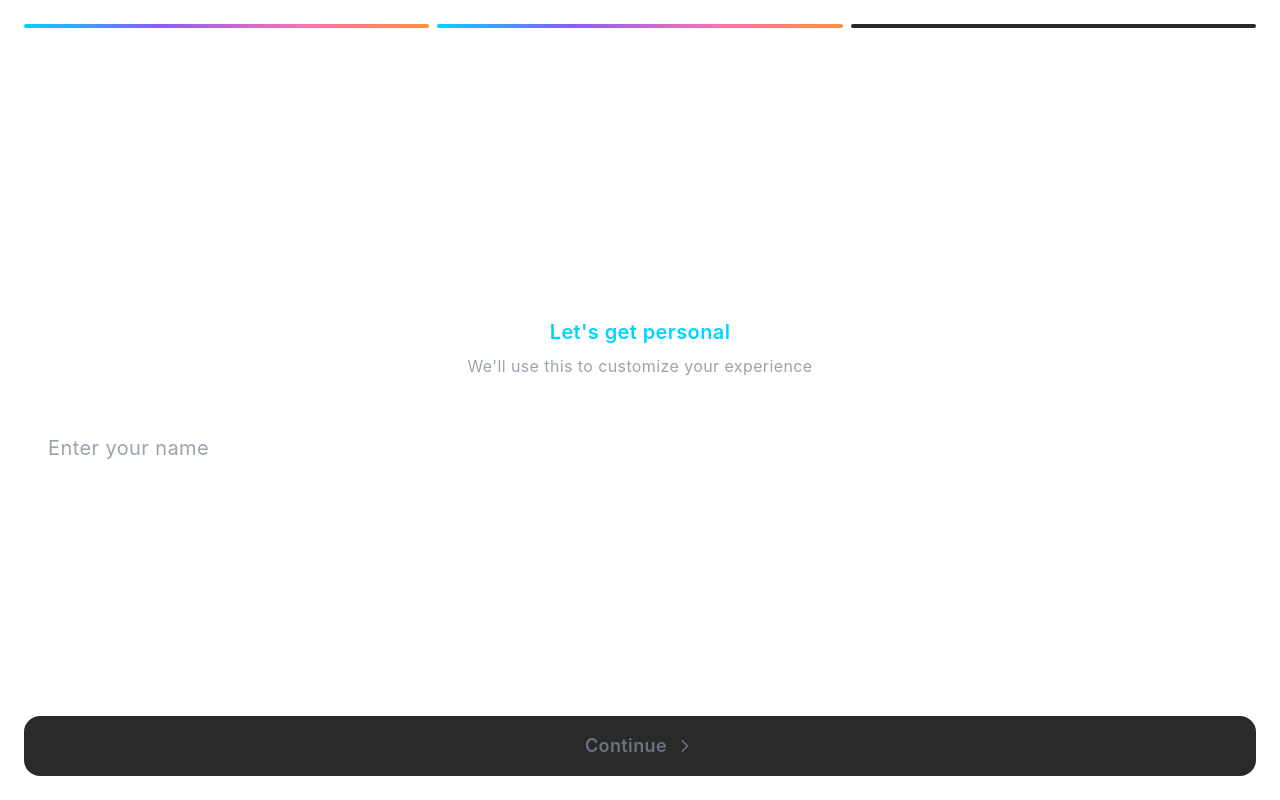
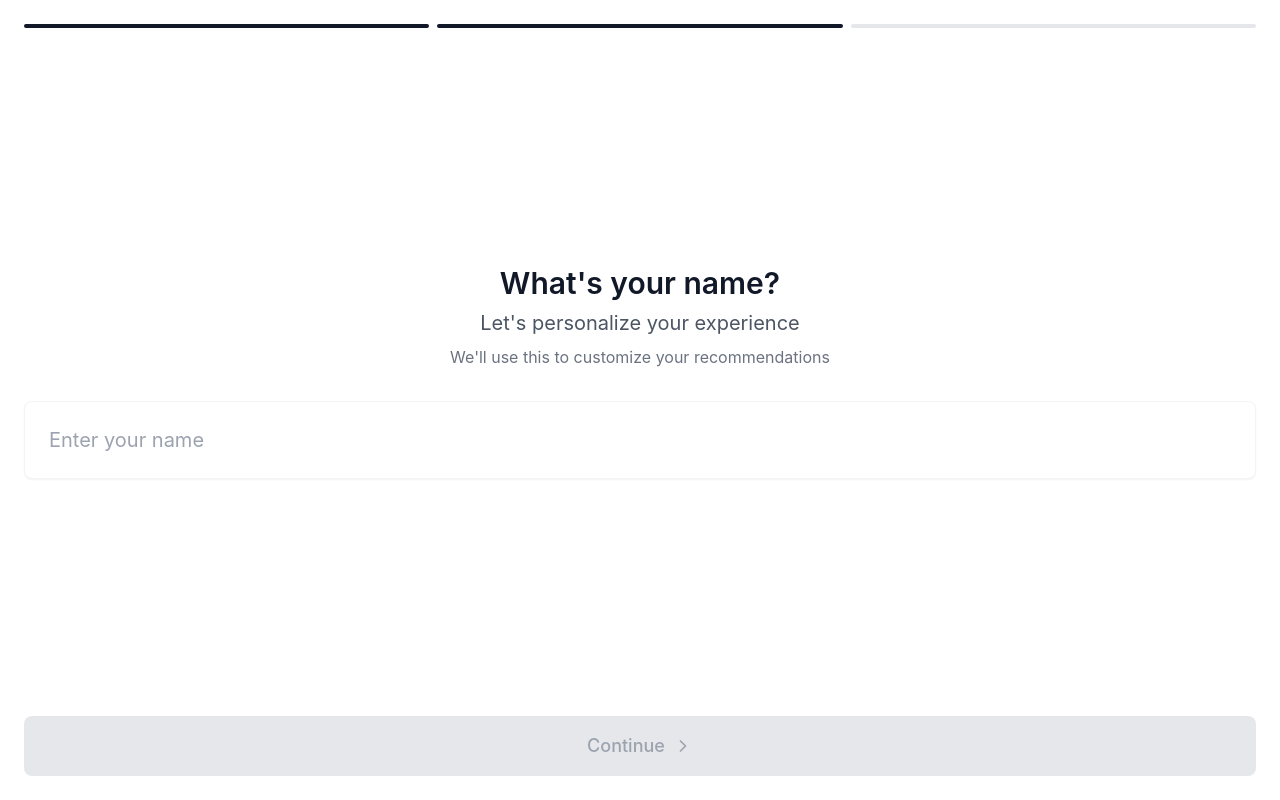
Before and after one commit to soyelshyngys/stride-sync-ai-coach, a React (Vite) app: page / in a window 1280 px wide. Both pictures are taken after a click on the button "Continue". Built offline with nearby package versions, Linux system fonts and the light colour scheme.

Commit message:
Refactor: Apply minimal design and font styles
Apply the requested minimal design, font styles, and color scheme to the app.

```diff
--- a/src/components/TemporunApp.tsx
+++ b/src/components/TemporunApp.tsx
@@ -1,6 +1,6 @@
 
 import React, { useState } from 'react';
-import { Camera, MessageCircle, Target, User, Zap } from 'lucide-react';
+import { Camera, MessageCircle, Target, User } from 'lucide-react';
 import OnboardingScreen from './screens/OnboardingScreen';
 import PostureAnalysisScreen from './screens/PostureAnalysisScreen';
 import FootAnalysisScreen from './screens/FootAnalysisScreen';
@@ -74,66 +74,63 @@ const TemporunApp = () => {
   const showBottomNav = !['onboarding', 'posture', 'foot', 'shoes'].includes(currentScreen);
 
   return (
-    <div className="min-h-screen bg-white relative overflow-hidden">
-      {/* Background Effects */}
-      <div className="absolute inset-0 bg-white pointer-events-none" />
-
+    <div className="min-h-screen bg-white">
       {/* Main Content */}
-      <div className={`relative z-10 ${showBottomNav ? 'pb-20' : ''}`}>
+      <div className={`${showBottomNav ? 'pb-20' : ''}`}>
         {renderScreen()}
       </div>
 
       {/* Bottom Navigation */}
       {showBottomNav && (
-        <div className="fixed bottom-0 left-0 right-0 z-50 bg-white border-t border-gray-100">
-          <div className="mx-4 mb-4 pt-4">
+        <div className="fixed bottom-0 left-0 right-0 bg-white border-t border-gray-100">
+          <div className="px-6 py-4">
             <div className="flex items-center justify-around">
               <button
                 onClick={() => setCurrentScreen('chat')}
-                className={`flex flex-col items-center space-y-1 p-3 rounded-xl transition-all duration-300 ${
+                className={`flex flex-col items-center space-y-1 p-3 transition-colors ${
                   currentScreen === 'chat'
-                    ? 'bg-black text-white'
-                    : 'text-gray-600 hover:text-black'
+                    ? 'text-gray-900'
+                    : 'text-gray-400'
                 }`}
               >
-                <MessageCircle size={24} />
-                <span className="text-xs font-medium uppercase tracking-wider">Coach</span>
+                <MessageCircle size={20} />
+                <span className="text-xs font-medium">Coach</span>
               </button>
 
               <button
                 onClick={() => setCurrentScreen('posture')}
-                className={`flex flex-col items-center space-y-1 p-3 rounded-xl transition-all duration-300 ${
+                className={`flex flex-col items-center space-y-1 p-3 transition-colors ${
                   currentScreen === 'posture'
-                    ? 'bg-black text-white'
-                    : 'text-gray-600 hover:text-black'
+                    ? 'text-gray-900'
+                    : 'text-gray-400'
                 }`}
               >
-                <Camera size={24} />
-                <span className="text-xs font-medium uppercase tracking-wider">Analyze</span>
+                <Camera size={20} />
+                <span className="text-xs font-medium">Analyze</span>
               </button>
 
               <button
                 onClick={() => setCurrentScreen('shoes')}
-                className={`flex flex-col items-center space-y-1 p-3 rounded-xl transition-all duration-300 ${
+                className={`flex flex-col items-center space-y-1 p-3 transition-colors ${
                   currentScreen === 'shoes'
-                    ? 'bg-black text-white'
-                    : 'text-gray-600 hover:text-black'
+                    ? 'text-gray-900'
+                    : 'text-gray-400'
                 }`}
               >
-                <Target size={24} />
-                <span className="text-xs font-medium uppercase tracking-wider">Shoes</span>
+                <Target size={20} />
+                <span className="text-xs font-medium">Shoes</span>
               </button>
 
               <button
                 onClick={() => setCurrentScreen('profile')}
-                className={`flex flex-col items-center space-y-1 p-3 rounded-xl transition-all duration-300 ${
+                className={`flex flex-col items-center space-y-1 p-3 transition-colors ${
                   currentScreen === 'profile'
-                    ? 'bg-black text-white'
-                    : 'text-gray-600 hover:text-black'
+                    ? 'text-gray-900'
+                    : 'text-gray-400'
                 }`}
               >
-                <User size={24} />
-                <span className="text-xs font-medium uppercase tracking-wider">Profile</span>
+                <User size={20} />
+                <span className="text-xs font-medium">Profile</span>
               </button>
             </div>
           </div>
--- a/src/components/screens/OnboardingScreen.tsx
+++ b/src/components/screens/OnboardingScreen.tsx
@@ -1,6 +1,6 @@
 
 import React, { useState } from 'react';
-import { ChevronRight, Zap, Target, Camera, MessageCircle } from 'lucide-react';
+import { ChevronRight, Target, Camera, MessageCircle } from 'lucide-react';
 
 interface OnboardingScreenProps {
   onComplete: (data: { name: string; runningGoals: string }) => void;
@@ -13,33 +13,25 @@ const OnboardingScreen: React.FC<OnboardingScreenProps> = ({ onComplete }) => {
 
   const steps = [
     {
-      title: "Welcome to",
-      subtitle: "TEMPORUN",
-      description: "Your AI-powered running coach and shoe stylist",
+      title: "Welcome to Temporun",
+      subtitle: "AI-powered running coach",
+      description: "Analyze your posture, discover your foot type, and get personalized shoe recommendations",
       component: (
         <div className="text-center space-y-8">
-          <div className="relative">
-            <div className="text-6xl font-black bg-neon-gradient bg-clip-text text-transparent animate-gradient-shift" style={{backgroundSize: '400% 400%'}}>
-              TEMPORUN
-            </div>
-            <div className="absolute -top-2 -right-2 text-neon-blue animate-pulse">
-              <Zap size={32} />
-            </div>
-          </div>
-          <div className="space-y-4">
-            <div className="flex items-center justify-center space-x-6">
-              <div className="neumorphic p-4 rounded-xl">
-                <Camera size={32} className="text-neon-blue" />
+          <div className="space-y-6">
+            <div className="flex items-center justify-center space-x-8">
+              <div className="card-minimal p-6 rounded-xl">
+                <Camera size={32} className="text-gray-900 mx-auto" />
               </div>
-              <div className="neumorphic p-4 rounded-xl">
-                <Target size={32} className="text-neon-purple" />
+              <div className="card-minimal p-6 rounded-xl">
+                <Target size={32} className="text-gray-900 mx-auto" />
               </div>
-              <div className="neumorphic p-4 rounded-xl">
-                <MessageCircle size={32} className="text-neon-orange" />
+              <div className="card-minimal p-6 rounded-xl">
+                <MessageCircle size={32} className="text-gray-900 mx-auto" />
               </div>
             </div>
-            <p className="text-gray-300 text-lg leading-relaxed">
-              Analyze your running posture, discover your foot type, and get personalized shoe recommendations
+            <p className="text-gray-600 text-lg leading-relaxed max-w-md mx-auto">
+              Get personalized running insights powered by AI analysis
             </p>
           </div>
         </div>
@@ -47,17 +39,17 @@ const OnboardingScreen: React.FC<OnboardingScreenProps> = ({ onComplete }) => {
     },
     {
       title: "What's your name?",
-      subtitle: "Let's get personal",
-      description: "We'll use this to customize your experience",
+      subtitle: "Let's personalize your experience",
+      description: "We'll use this to customize your recommendations",
       component: (
         <div className="space-y-6">
-          <div className="neumorphic-inset rounded-2xl p-6">
+          <div className="card-minimal p-6 rounded-lg">
             <input
               type="text"
               value={name}
               onChange={(e) => setName(e.target.value)}
               placeholder="Enter your name"
-              className="w-full bg-transparent text-xl text-white placeholder-gray-400 border-none outline-none"
+              className="w-full bg-transparent text-xl text-gray-900 placeholder-gray-400 border-none outline-none"
               autoFocus
             />
           </div>
@@ -65,37 +57,31 @@ const OnboardingScreen: React.FC<OnboardingScreenProps> = ({ onComplete }) => {
       )
     },
     {
-      title: "Running Goals",
-      subtitle: "What drives you?",
-      description: "Help us understand your running aspirations",
+      title: "What are your running goals?",
+      subtitle: "Help us understand your needs",
+      description: "This helps us provide better recommendations",
       component: (
         <div className="space-y-4">
           {[
-            { id: 'casual', label: 'Casual Fitness', icon: '🚶', desc: 'Stay healthy and active' },
-            { id: 'marathon', label: 'Marathon Training', icon: '🏃', desc: 'Long distance goals' },
-            { id: 'speed', label: 'Speed & Performance', icon: '⚡', desc: 'Personal records' },
-            { id: 'recovery', label: 'Injury Recovery', icon: '🩹', desc: 'Getting back on track' }
+            { id: 'casual', label: 'Casual Fitness', desc: 'Stay healthy and active' },
+            { id: 'marathon', label: 'Marathon Training', desc: 'Long distance goals' },
+            { id: 'speed', label: 'Speed & Performance', desc: 'Personal records' },
+            { id: 'recovery', label: 'Injury Recovery', desc: 'Getting back on track' }
           ].map((goal) => (
             <button
               key={goal.id}
               onClick={() => setRunningGoals(goal.id)}
-              className={`w-full p-6 rounded-2xl transition-all duration-300 ${
+              className={`w-full p-6 rounded-lg transition-all ${
                 runningGoals === goal.id
-                  ? 'neumorphic neon-border bg-gradient-to-r from-neon-blue/10 to-neon-purple/10'
-                  : 'neumorphic hover:bg-dark-tertiary'
+                  ? 'bg-gray-900 text-white'
+                  : 'card-minimal hover:bg-gray-50'
               }`}
             >
-              <div className="flex items-center space-x-4">
-                <div className="text-3xl">{goal.icon}</div>
-                <div className="flex-1 text-left">
-                  <div className="text-lg font-semibold text-white">{goal.label}</div>
-                  <div className="text-sm text-gray-400">{goal.desc}</div>
+              <div className="text-left">
+                <div className="text-lg font-medium mb-1">{goal.label}</div>
+                <div className={`text-sm ${runningGoals === goal.id ? 'text-gray-300' : 'text-gray-500'}`}>
+                  {goal.desc}
                 </div>
-                {runningGoals === goal.id && (
-                  <div className="text-neon-blue animate-pulse-neon">
-                    <Zap size={20} />
-                  </div>
-                )}
               </div>
             </button>
           ))}
@@ -125,12 +111,12 @@ const OnboardingScreen: React.FC<OnboardingScreenProps> = ({ onComplete }) => {
     <div className="min-h-screen flex flex-col p-6">
       {/* Progress Bar */}
       <div className="mb-8">
-        <div className="flex space-x-2 mb-4">
+        <div className="flex space-x-2">
           {steps.map((_, index) => (
             <div
               key={index}
-              className={`h-1 flex-1 rounded-full transition-all duration-500 ${
-                index <= currentStep ? 'bg-neon-gradient' : 'bg-dark-tertiary'
+              className={`h-1 flex-1 rounded-full transition-all ${
+                index <= currentStep ? 'bg-gray-900' : 'bg-gray-200'
               }`}
             />
           ))}
@@ -140,12 +126,12 @@ const OnboardingScreen: React.FC<OnboardingScreenProps> = ({ onComplete }) => {
       {/* Content */}
       <div className="flex-1 flex flex-col justify-center space-y-8">
         <div className="text-center space-y-2">
-          <h1 className="text-3xl font-bold text-white">{steps[currentStep].title}</h1>
-          <h2 className="text-xl text-neon-blue font-semibold">{steps[currentStep].subtitle}</h2>
-          <p className="text-gray-400">{steps[currentStep].description}</p>
+          <h1 className="text-3xl font-semibold text-gray-900">{steps[currentStep].title}</h1>
+          <h2 className="text-xl text-gray-600">{steps[currentStep].subtitle}</h2>
+          <p className="text-gray-500">{steps[currentStep].description}</p>
         </div>
 
-        <div className="animate-fade-in">
+        <div>
           {steps[currentStep].component}
         </div>
       </div>
@@ -155,10 +141,10 @@ const OnboardingScreen: React.FC<OnboardingScreenProps> = ({ onComplete }) => {
         <button
           onClick={handleNext}
           disabled={!canProceed()}
-          className={`w-full p-4 rounded-2xl font-semibold text-lg transition-all duration-300 ${
+          className={`w-full p-4 rounded-lg font-medium text-lg transition-all ${
             canProceed()
-              ? 'bg-neon-gradient text-white hover:scale-[1.02] active:scale-[0.98] animate-pulse-neon'
-              : 'bg-dark-tertiary text-gray-500 cursor-not-allowed'
+              ? 'btn-primary'
+              : 'bg-gray-200 text-gray-400 cursor-not-allowed'
           }`}
         >
           <div className="flex items-center justify-center space-x-2">
--- a/src/index.css
+++ b/src/index.css
@@ -6,64 +6,34 @@
 @layer base {
   :root {
     --background: 0 0% 100%;
-    --foreground: 222.2 84% 4.9%;
+    --foreground: 0 0% 9%;
 
     --card: 0 0% 100%;
-    --card-foreground: 222.2 84% 4.9%;
+    --card-foreground: 0 0% 9%;
 
     --popover: 0 0% 100%;
-    --popover-foreground: 222.2 84% 4.9%;
+    --popover-foreground: 0 0% 9%;
 
-    --primary: 222.2 47.4% 11.2%;
-    --primary-foreground: 210 40% 98%;
+    --primary: 0 0% 9%;
+    --primary-foreground: 0 0% 98%;
 
-    --secondary: 210 40% 96.1%;
-    --secondary-foreground: 222.2 47.4% 11.2%;
+    --secondary: 0 0% 96%;
+    --secondary-foreground: 0 0% 9%;
 
-    --muted: 210 40% 96.1%;
-    --muted-foreground: 215.4 16.3% 46.9%;
+    --muted: 0 0% 96%;
+    --muted-foreground: 0 0% 45%;
 
-    --accent: 210 40% 96.1%;
-    --accent-foreground: 222.2 47.4% 11.2%;
+    --accent: 0 0% 96%;
+    --accent-foreground: 0 0% 9%;
 
-    --destructive: 0 84.2% 60.2%;
-    --destructive-foreground: 210 40% 98%;
+    --destructive: 0 84% 60%;
+    --destructive-foreground: 0 0% 98%;
 
-    --border: 214.3 31.8% 91.4%;
-    --input: 214.3 31.8% 91.4%;
-    --ring: 222.2 84% 4.9%;
+    --border: 0 0% 90%;
+    --input: 0 0% 90%;
+    --ring: 0 0% 9%;
 
     --radius: 0.5rem;
-  }
-
-  .dark {
-    --background: 222.2 84% 4.9%;
-    --foreground: 210 40% 98%;
-
-    --card: 222.2 84% 4.9%;
-    --card-foreground: 210 40% 98%;
-
-    --popover: 222.2 84% 4.9%;
-    --popover-foreground: 210 40% 98%;
-
-    --primary: 210 40% 98%;
-    --primary-foreground: 222.2 47.4% 11.2%;
-
-    --secondary: 217.2 32.6% 17.5%;
-    --secondary-foreground: 210 40% 98%;
-
-    --muted: 217.2 32.6% 17.5%;
-    --muted-foreground: 215 20.2% 65.1%;
-
-    --accent: 217.2 32.6% 17.5%;
-    --accent-foreground: 210 40% 98%;
-
-    --destructive: 0 62.8% 30.6%;
-    --destructive-foreground: 210 40% 98%;
-
-    --border: 217.2 32.6% 17.5%;
-    --input: 217.2 32.6% 17.5%;
-    --ring: 212.7 26.8% 83.9%;
   }
 }
 
@@ -73,23 +43,30 @@
   }
 
   body {
-    @apply bg-white text-black font-sans;
-    font-family: -apple-system, BlinkMacSystemFont, 'Segoe UI', 'Roboto', 'Oxygen', 'Ubuntu', 'Cantarell', 'Fira Sans', 'Droid Sans', 'Helvetica Neue', sans-serif;
+    @apply bg-white text-gray-900;
+    font-family: -apple-system, BlinkMacSystemFont, 'Segoe UI', system-ui, sans-serif;
     min-height: 100vh;
-    letter-spacing: 0.025em;
+    font-weight: 400;
+    line-height: 1.5;
+    -webkit-font-smoothing: antialiased;
+    -moz-osx-font-smoothing: grayscale;
   }
 }
 
 @layer components {
-  .clean-card {
-    @apply bg-white border border-gray-200 rounded-lg;
+  .btn-primary {
+    @apply bg-gray-900 text-white px-6 py-3 rounded-md font-medium hover:bg-gray-800 transition-colors;
   }
 
-  .clean-button {
-    @apply bg-black text-white px-6 py-3 rounded-lg font-bold uppercase tracking-wider hover:bg-gray-800 transition-colors;
+  .btn-secondary {
+    @apply bg-white border border-gray-200 text-gray-900 px-6 py-3 rounded-md font-medium hover:bg-gray-50 transition-colors;
   }
 
-  .clean-input {
-    @apply bg-white border border-gray-200 rounded-lg px-4 py-3 text-black placeholder-gray-500;
+  .input-field {
+    @apply bg-white border border-gray-200 rounded-md px-4 py-3 text-gray-900 placeholder-gray-500 focus:border-gray-400 focus:outline-none transition-colors;
+  }
+
+  .card-minimal {
+    @apply bg-white border border-gray-100 rounded-lg shadow-sm;
   }
 }
--- a/tailwind.config.ts
+++ b/tailwind.config.ts
@@ -52,18 +52,6 @@ export default {
 				card: {
 					DEFAULT: 'hsl(var(--card))',
 					foreground: 'hsl(var(--card-foreground))'
-				},
-				// Temporun custom colors
-				neon: {
-					blue: '#00D4FF',
-					purple: '#8B5CF6',
-					pink: '#F472B6',
-					orange: '#FB923C'
-				},
-				dark: {
-					primary: '#0A0A0A',
-					secondary: '#1A1A1A',
-					tertiary: '#2A2A2A'
 				}
 			},
 			borderRadius: {
@@ -71,53 +59,17 @@ export default {
 				md: 'calc(var(--radius) - 2px)',
 				sm: 'calc(var(--radius) - 4px)'
 			},
-			keyframes: {
-				'accordion-down': {
-					from: {
-						height: '0'
-					},
-					to: {
-						height: 'var(--radix-accordion-content-height)'
-					}
-				},
-				'accordion-up': {
-					from: {
-						height: 'var(--radix-accordion-content-height)'
-					},
-					to: {
-						height: '0'
-					}
-				},
-				'scan': {
-					'0%': { transform: 'translateY(-100%)' },
-					'100%': { transform: 'translateY(100vh)' }
-				},
-				'pulse-neon': {
-					'0%, 100%': { boxShadow: '0 0 5px #00D4FF, 0 0 20px #00D4FF, 0 0 35px #00D4FF' },
-					'50%': { boxShadow: '0 0 10px #00D4FF, 0 0 40px #00D4FF, 0 0 60px #00D4FF' }
-				},
-				'gradient-shift': {
-					'0%': { backgroundPosition: '0% 50%' },
-					'50%': { backgroundPosition: '100% 50%' },
-					'100%': { backgroundPosition: '0% 50%' }
-				},
-				'float': {
-					'0%, 100%': { transform: 'translateY(0px)' },
-					'50%': { transform: 'translateY(-10px)' }
-				}
+			fontFamily: {
+				sans: ['-apple-system', 'BlinkMacSystemFont', 'Segoe UI', 'system-ui', 'sans-serif'],
 			},
-			animation: {
-				'accordion-down': 'accordion-down 0.2s ease-out',
-				'accordion-up': 'accordion-up 0.2s ease-out',
-				'scan': 'scan 2s ease-in-out infinite',
-				'pulse-neon': 'pulse-neon 2s ease-in-out infinite',
-				'gradient-shift': 'gradient-shift 3s ease infinite',
-				'float': 'float 3s ease-in-out infinite'
-			},
-			backgroundImage: {
-				'gradient-radial': 'radial-gradient(var(--tw-gradient-stops))',
-				'gradient-conic': 'conic-gradient(from 180deg at 50% 50%, var(--tw-gradient-stops))',
-				'neon-gradient': 'linear-gradient(45deg, #00D4FF, #8B5CF6, #F472B6, #FB923C)'
+			fontSize: {
+				'xs': ['0.75rem', { lineHeight: '1rem' }],
+				'sm': ['0.875rem', { lineHeight: '1.25rem' }],
+				'base': ['1rem', { lineHeight: '1.5rem' }],
+				'lg': ['1.125rem', { lineHeight: '1.75rem' }],
+				'xl': ['1.25rem', { lineHeight: '1.75rem' }],
+				'2xl': ['1.5rem', { lineHeight: '2rem' }],
+				'3xl': ['1.875rem', { lineHeight: '2.25rem' }],
 			}
 		}
 	},
```
Also changed, not shown: src/components/screens/ProfileScreen.tsx (+36 -38 lines).
